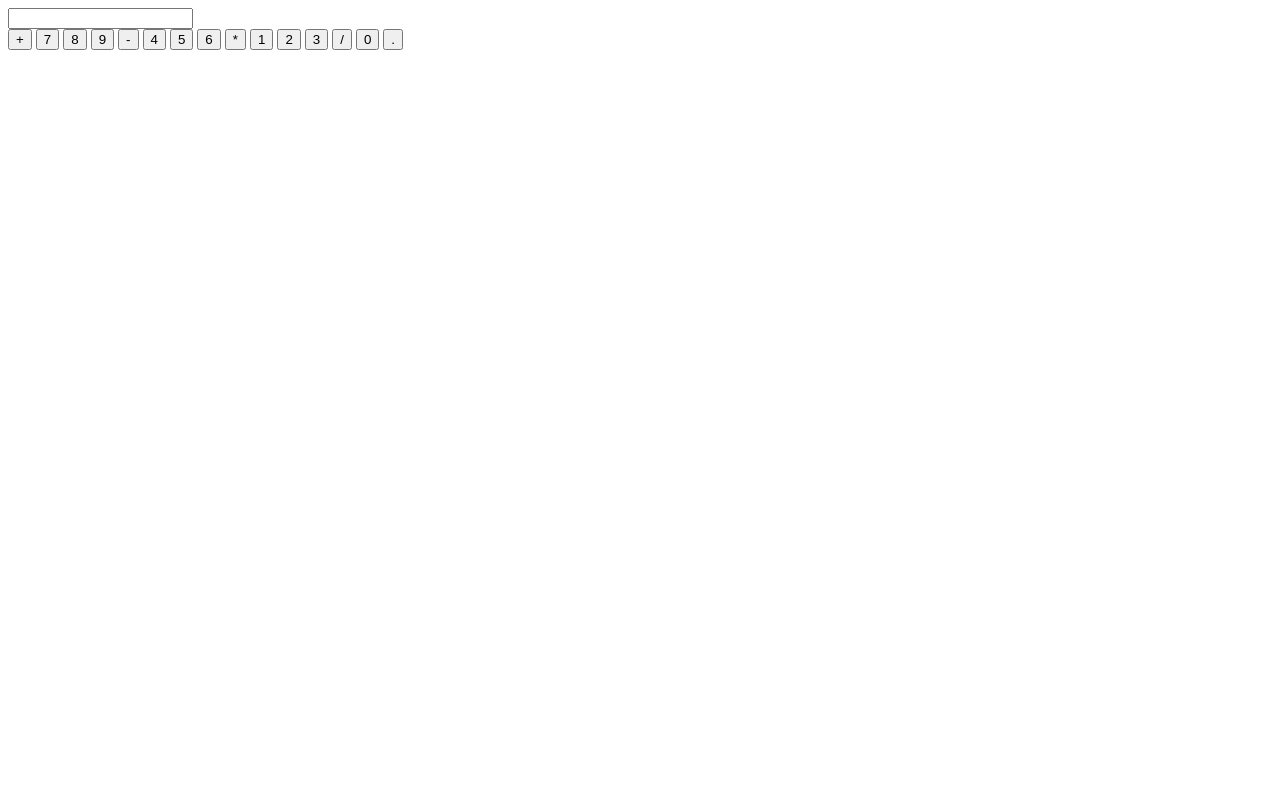
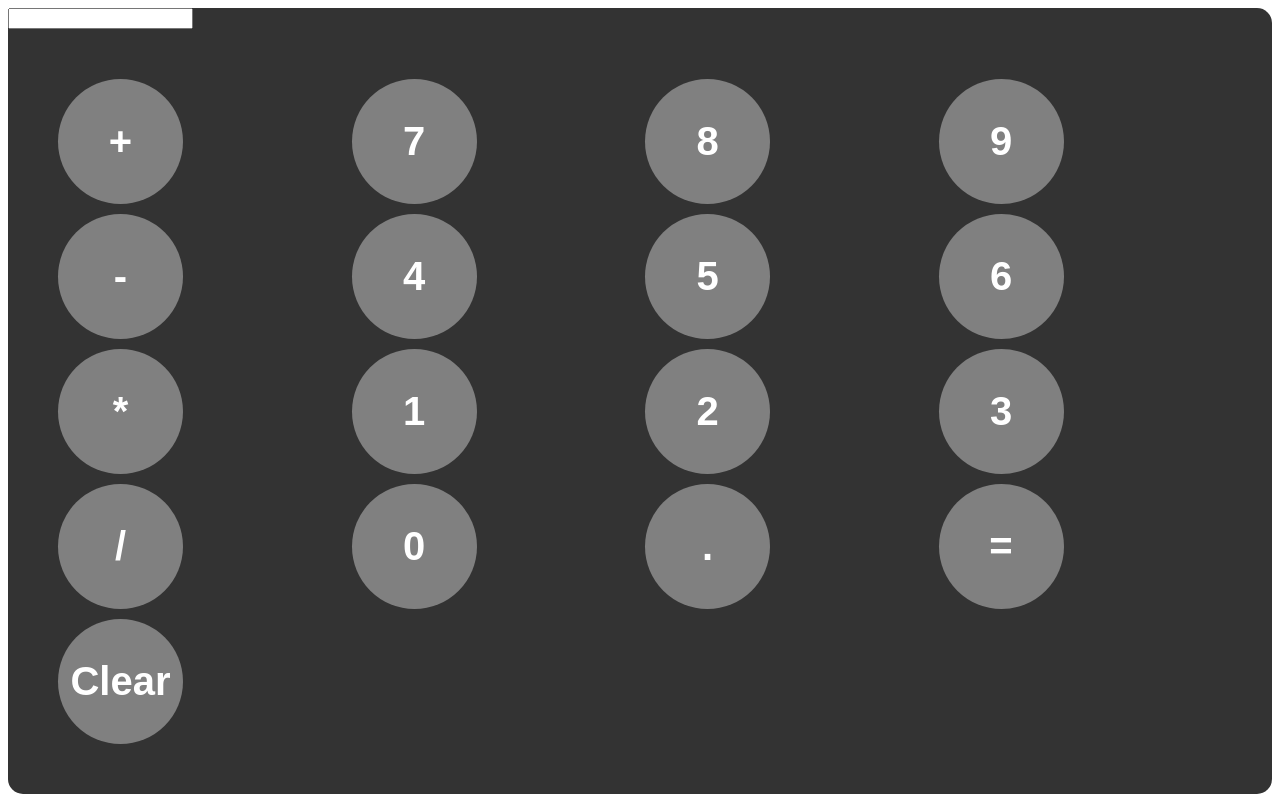
Before and after one commit to MikaelVV/JScalculator, a plain HTML site: page index.html in a window 1280 px wide. Drawn offline with Linux system fonts and the light colour scheme.

Commit message:
Starting to implement css into the calculator

```diff
--- a/index.html
+++ b/index.html
@@ -11,21 +11,24 @@
         <div id="calculator">
             <input id="displayScreen" readonly>
             <div id="buttons">
-                <button onclick="appendToDisplay('+')">+</button>
-                <button onclick="appendToDisplay('7')">7</button>
-                <button onclick="appendToDisplay('8')">8</button>
-                <button onclick="appendToDisplay('9')">9</button>
-                <button onclick="appendToDisplay('-')">-</button>
-                <button onclick="appendToDisplay('4')">4</button>
-                <button onclick="appendToDisplay('5')">5</button>
-                <button onclick="appendToDisplay('6')">6</button>
-                <button onclick="appendToDisplay('*')">*</button>
-                <button onclick="appendToDisplay('1')">1</button>
-                <button onclick="appendToDisplay('2')">2</button>
-                <button onclick="appendToDisplay('3')">3</button>
-                <button onclick="appendToDisplay('/')">/</button>
-                <button onclick="appendToDisplay('0')">0</button>
-                <button onclick="appendToDisplay('.')">.</button>
+              <!--This contais all the buttons needed for the calculator under the id "buttons"-->
+                <button onclick="appendToDisplayScreen('+')">+</button>
+                <button onclick="appendToDisplayScreen('7')">7</button>
+                <button onclick="appendToDisplayScreen('8')">8</button>
+                <button onclick="appendToDisplayScreen('9')">9</button>
+                <button onclick="appendToDisplayScreen('-')">-</button>
+                <button onclick="appendToDisplayScreen('4')">4</button>
+                <button onclick="appendToDisplayScreen('5')">5</button>
+                <button onclick="appendToDisplayScreen('6')">6</button>
+                <button onclick="appendToDisplayScreen('*')">*</button>
+                <button onclick="appendToDisplayScreen('1')">1</button>
+                <button onclick="appendToDisplayScreen('2')">2</button>
+                <button onclick="appendToDisplayScreen('3')">3</button>
+                <button onclick="appendToDisplayScreen('/')">/</button>
+                <button onclick="appendToDisplayScreen('0')">0</button>
+                <button onclick="appendToDisplayScreen('.')">.</button>
+                <button onclick="calculateTotal()">=</button>
+                <button onclick="clearDisplayScreen()">Clear</button>
 
             </div>
 
--- a/style.css
+++ b/style.css
@@ -0,0 +1,24 @@
+#calculator{
+    font-family: Arial, Helvetica, sans-serif;
+    background-color: hsl(0, 0%, 20%);
+    border-radius: 15px;
+}
+
+#buttons{
+    display: grid;
+    grid-template-columns: repeat(4, 1fr);
+    gap: 10px;
+    padding: 50px;
+}
+
+button{
+    width: 125px;
+    height: 125px;
+    border-radius: 75px;
+    border: none;
+    background-color: hsl(0, 0%, 50%);
+    color: white;
+    font-size: 2.5rem;
+    font-weight: bold;
+    cursor: pointer;
+}
```
